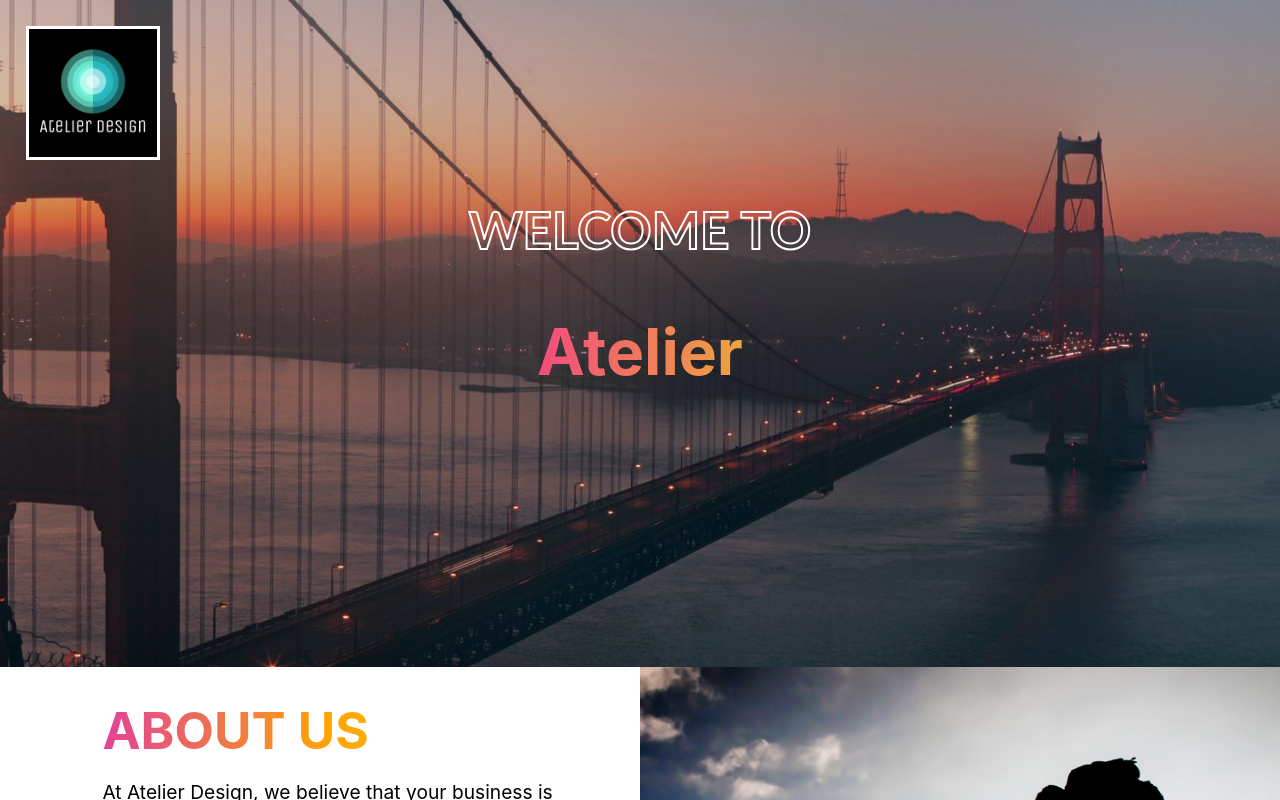
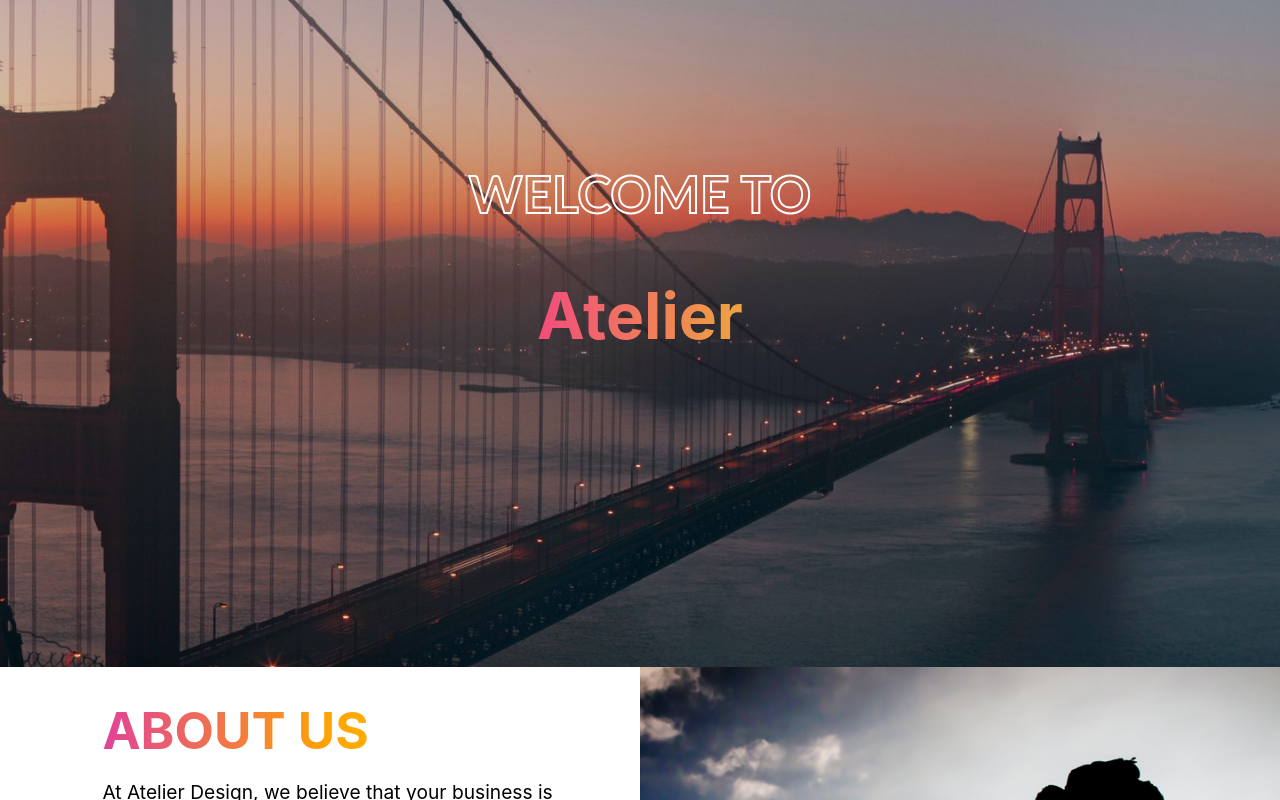
Before and after one commit to timdobranski/atelier-design, a React (Create React App) app: page / in a window 1280 px wide. Shown: the top 800 px of the page. Built offline with nearby package versions, Linux system fonts and the light colour scheme.

Commit message:
Removed logo

```diff
--- a/src/components/HistoryModal/historyModal.css
+++ b/src/components/HistoryModal/historyModal.css
@@ -2,9 +2,6 @@
   .early-earth{
     width: 100%;
     display: block;
-  }
-  .ReactModal__Content :focus {
-    outline: none;
   }
   .modal{
       position: absolute;
@@ -20,6 +17,9 @@
       text-align: center;
       margin: 0 auto;
       z-index: 3;
+  }
+  .modal :focus {
+    outline: none;
   }
   .modal-overlay {
     position: fixed;
--- a/src/components/Welcome/Welcome.jsx
+++ b/src/components/Welcome/Welcome.jsx
@@ -1,6 +1,5 @@
 import hero from '../../assets/images/hero2.jpg';
 import heroVertical from '../../assets/images/hero-vertical2.jpg';
-import logo from '../../assets/images/atelier-logo.png';
 import '../../index.css';
 import '../../index.mobile.css';
 import './welcome.css';
@@ -41,7 +40,7 @@ function Welcome() {
         <img className='hero' src={hero} alt='golden gate bridge at sunset' />
       )}
       <div className='hero-content-container'>
-        <img className='logo' src={logo} alt='company logo' />
+        {/* <img className='logo' src={logo} alt='company logo' /> */}
         <div className='centered'>
           <h1 id='header1'>WELCOME TO</h1>
           <h2 id='header2' >Atelier</h2>
--- a/src/components/Welcome/welcome.css
+++ b/src/components/Welcome/welcome.css
@@ -1,6 +1,6 @@
 #header1 {
   font-size: 4vw;
-  padding-top: 0vw;
+  padding-top: 10vw;
   font-family:'Gill Sans', 'Gill Sans MT', Calibri, 'Trebuchet MS', sans-serif;
   -webkit-text-stroke: 2px white;
   color: transparent;
```
